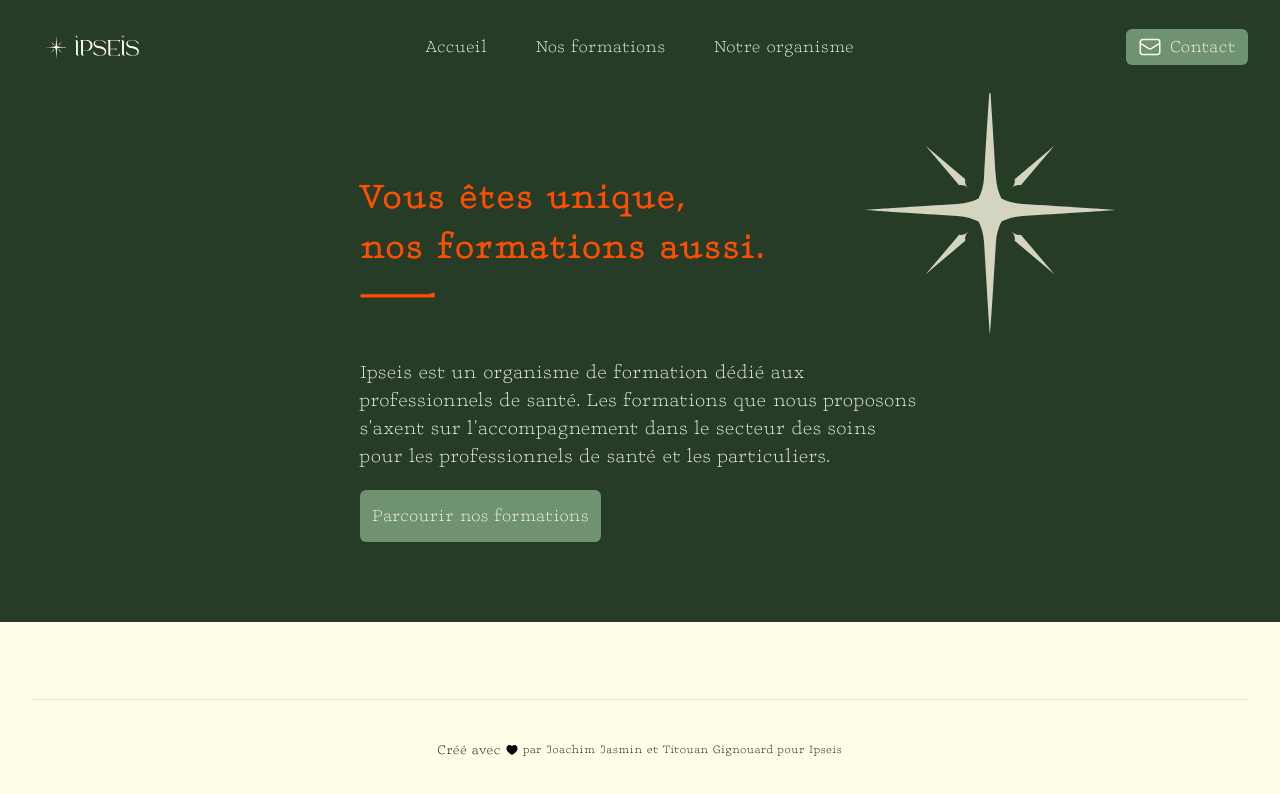
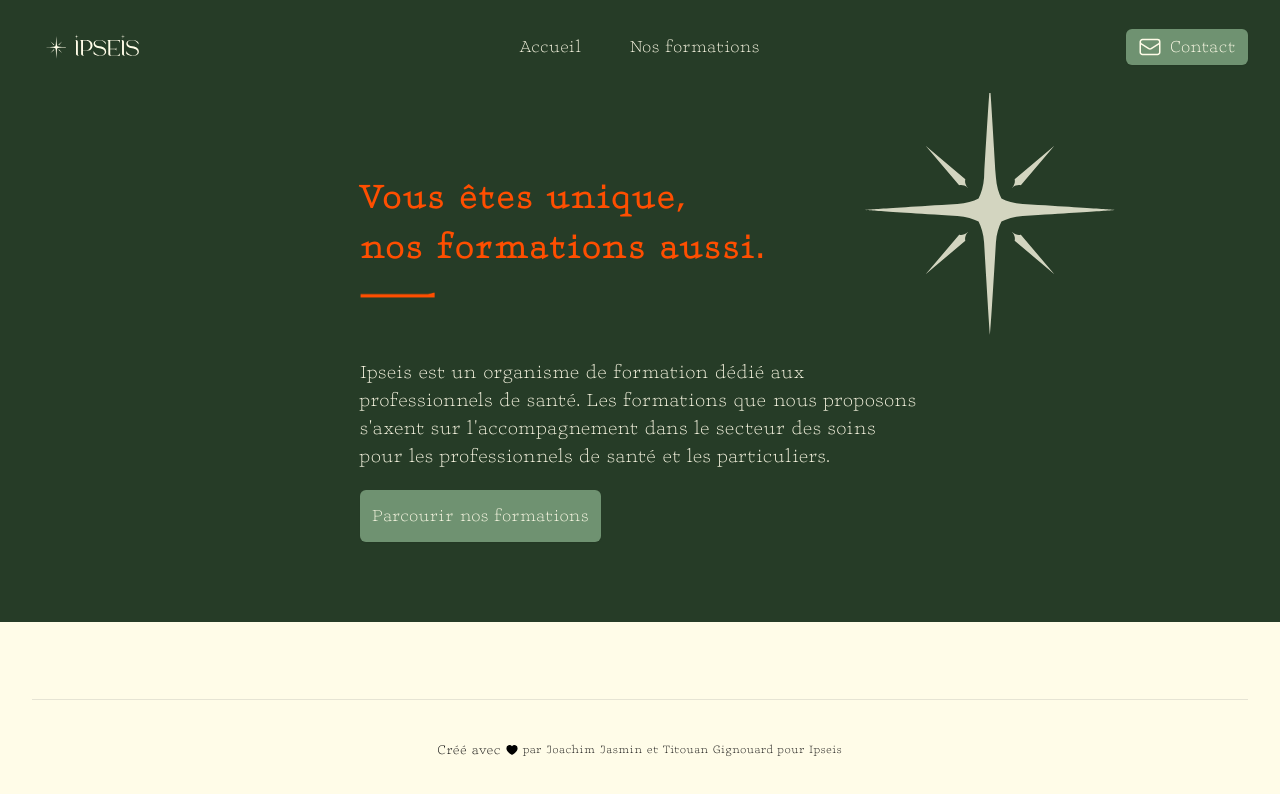
Before and after one commit to Jyok1m/ipseis, a Next.js app: page / in a window 1280 px wide. Shown: the top 794 px of the page. Built offline with nearby package versions, Linux system fonts and the light colour scheme.

Commit message:
Update Header.tsx

```diff
--- a/src/components/global/Header.tsx
+++ b/src/components/global/Header.tsx
@@ -9,7 +9,7 @@ import Link from "next/link";
 const navigation = [
 	{ name: "Accueil", href: "/" },
 	{ name: "Nos formations", href: "/catalogue" },
-	{ name: "Notre organisme", href: "/a-propos" },
+	//{ name: "Notre organisme", href: "/a-propos" },
 ];
 
 const Header = () => {
```
